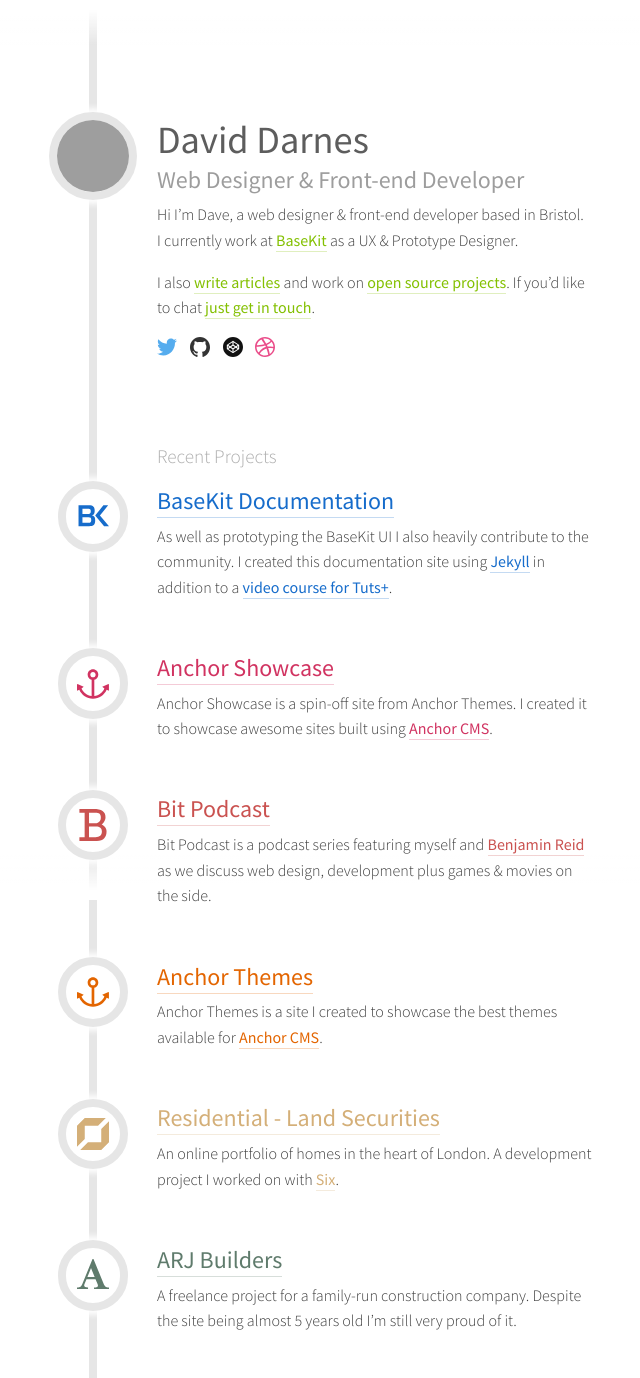
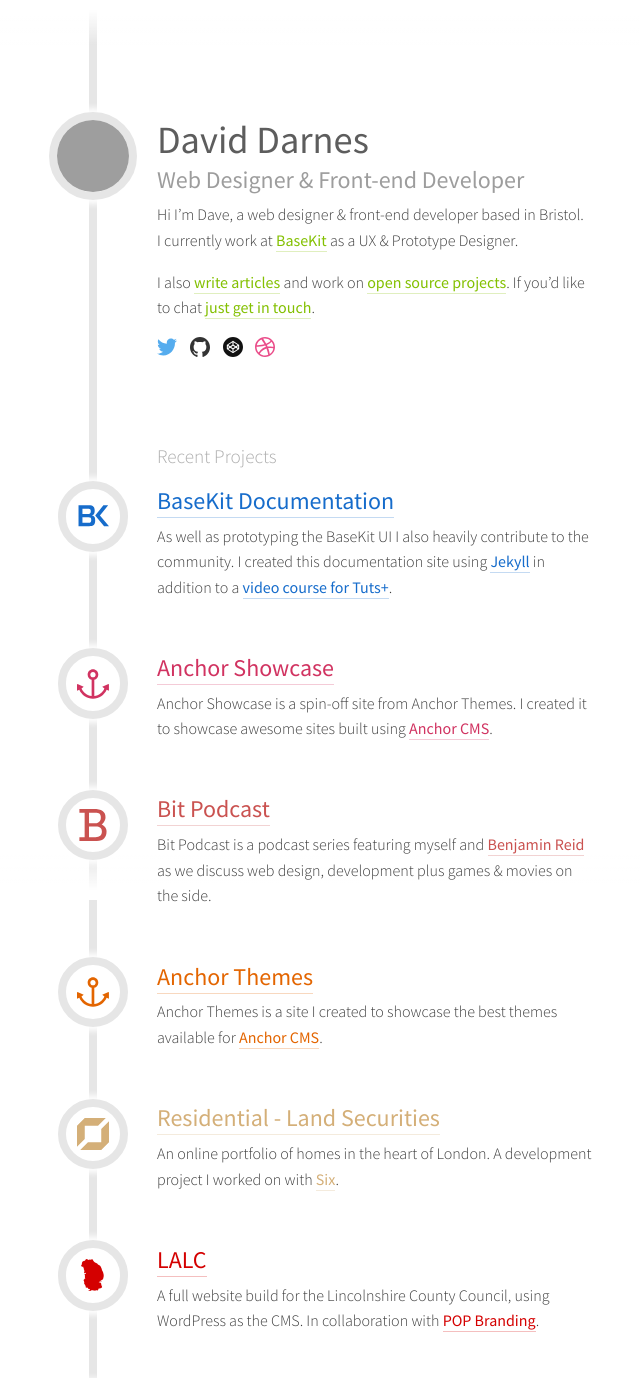
Before and after one commit to daviddarnes/darn.es, a Jekyll site: the page built from index.md, in a window 1280 px wide, cut to the strip 0-1378 px from the top of the page. Shown: the whole strip, without its empty margins (320-960 px from the left). Built offline with Jekyll 4.4.1, drawn with Linux system fonts in a browser that asks for light colours; grey boxes are pictures that could not be loaded.

Commit message:
Adds LALC project

```diff
--- a/_data/sites.yml
+++ b/_data/sites.yml
@@ -24,6 +24,11 @@
   title: "Residential - Land Securities"
   colour: "#D4AF78"
   content: "An online portfolio of homes in the heart of London. A development project I worked on with [Six](http://www.madebysix.com/)."
+- link: "http://www.lalc.co.uk/?cab_hide_site=true"
+  icon: lincolnshire
+  title: "LALC"
+  colour: "#D40000"
+  content: "A full website build for the Lincolnshire County Council, using WordPress as the CMS. In collaboration with [POP Branding](http://pop-branding.com/)."
 - link: "http://arjbuilders.com"
   icon: arjbuilders
   title: "ARJ Builders"
```
